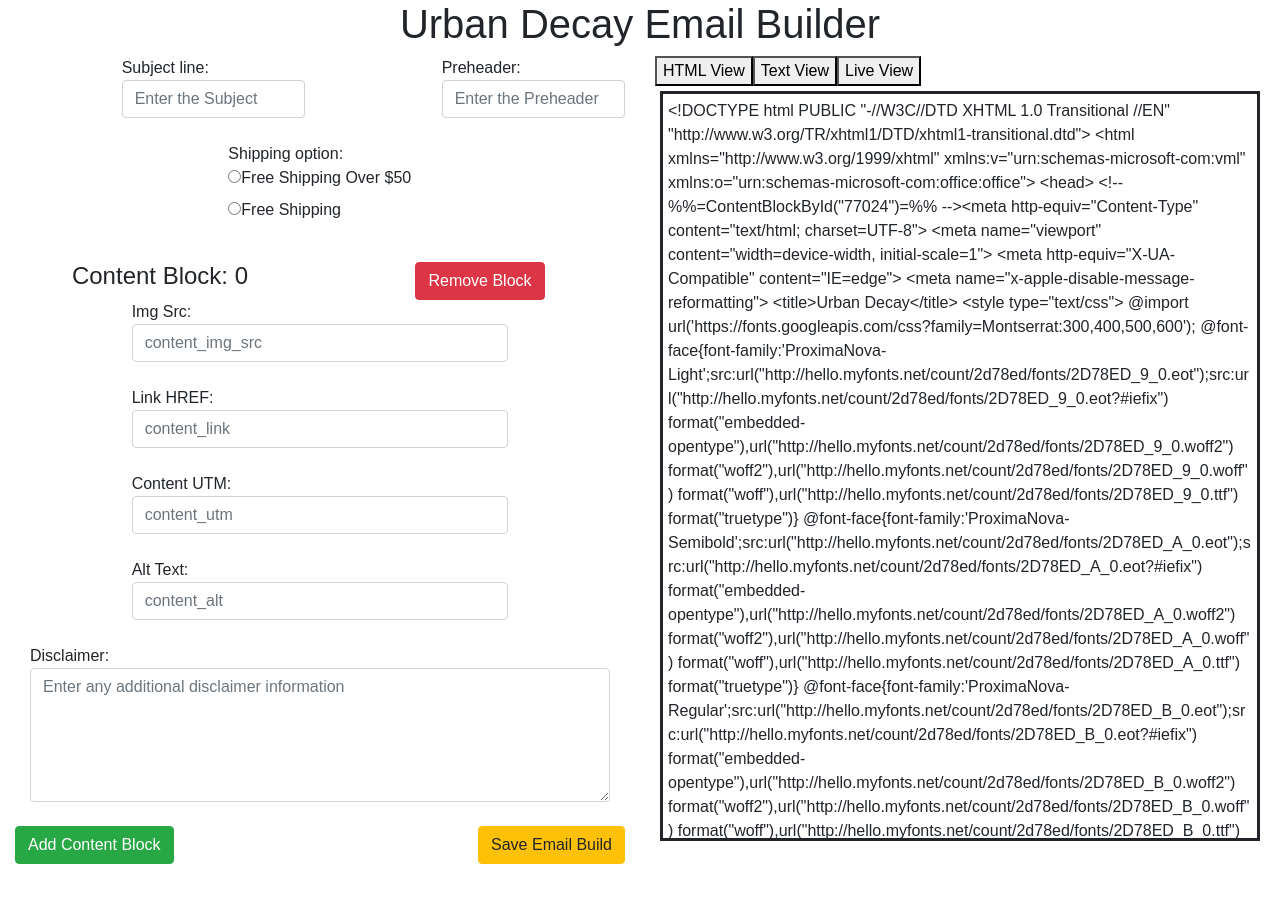
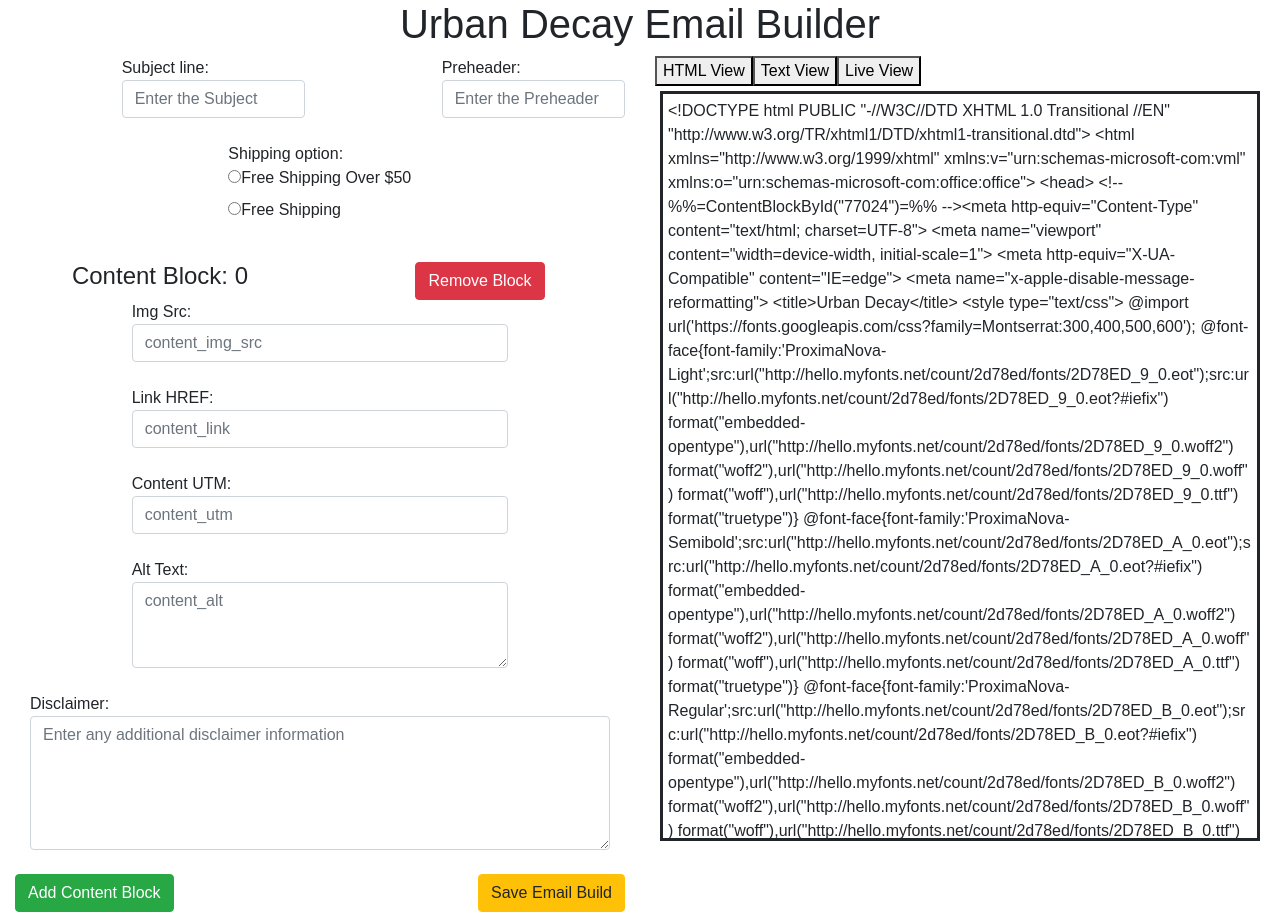
Before and after one commit to GrantHolcombe/UD-Email-builder, a React (Create React App) app: page / in a window 1280 px wide. Before the commit the page ends 864 px from the top, so only its background shows below. Built offline with nearby package versions, Linux system fonts and the light colour scheme.

Commit message:
updated alt text/ text version. also made it easier to use with less scrolling

```diff
--- a/src/App.js
+++ b/src/App.js
@@ -61,7 +61,7 @@
       change[event.target.name] = replace
     }
     else{
-        change[event.target.name] = val
+        change[event.target.name] = event.target.value
     }
 
   }
@@ -131,7 +131,7 @@
             <h1>Urban Decay Email Builder</h1>
           </div>
 
-          <div className="col-sm-6">
+          <div className="col-sm-6" >
 
             <div className="form-group">
               <Header onChange={this.handleChange} data={this.state}/>
--- a/src/components/content.js
+++ b/src/components/content.js
@@ -36,7 +36,7 @@
           </div>
           <div className="form-group">
             <label style={{minWidth: '100%'}}>Alt Text:
-              <input className="form-control input-lg" onChange={(e) => {this.props.onChange(e, item.content_id)}} value={item.content_alt} type="text" name={Object.keys(item)[4]} placeholder={Object.keys(item)[4]} />
+              <textarea rows="3" className="form-control input-lg" onChange={(e) => {this.props.onChange(e, item.content_id)}} value={item.content_alt} type="text" name={Object.keys(item)[4]} placeholder={Object.keys(item)[4]} />
             </label>
           </div>
         </div>
@@ -47,7 +47,7 @@
 
     return (
 
-<div className="content-section">
+<div className="content-section"  style={{maxHeight: 450, wordBreak: 'break-word', overflow: 'hidden scroll'}}>
         {contentBlocks}
 </div>
 
--- a/src/components/emailLiveVersion.js
+++ b/src/components/emailLiveVersion.js
@@ -45,7 +45,7 @@
     const previewHTML = head.blockOne + this.props.data.header_data + head.blockTwo + contentBlocks.join('') + footer.blockOne + this.props.data.footer_data + footer.blockTwo
 
     return (
-      <div style={{maxHeight: 750, border: 'solid', wordBreak: 'break-word', overflowY: 'scroll', padding: 5, margin: 5}}>
+      <div className="cool-divs-bro" style={{maxHeight: 900, border: 'solid', wordBreak: 'break-word', overflowY: 'scroll', padding: 5, margin: 5}}>
         <div dangerouslySetInnerHTML={{ __html: previewHTML }} />
       </div>
     );
--- a/src/components/emailTemplate.js
+++ b/src/components/emailTemplate.js
@@ -10,6 +10,8 @@
       const linkArr = item.content_link.split('');
       let renderLink = ''
       let utmTemplate = 'utm_medium=email_brand&utm_source=sfmc&utm_campaign=%%emailname_%%&utm_content=' + item.content_utm
+      let altText = item.content_alt.replace('\n', ' ');
+      altText = altText.replace('\"', '\'');
       if(linkArr.indexOf('#') !== -1){
         if(linkArr.indexOf('?') !== -1){
           linkArr.splice(linkArr.indexOf('#'), 0, "&" + utmTemplate);
@@ -33,7 +35,7 @@
          '<td width="100%" align="center" valign="top" class="photo">' +
           '<div align="right" style="font-size: 0; line-height: 1;">' +
            '<a href="' + renderLink + '" target="_blank" style="text-decoration:none;font-size:14px;font-family:arial;">' +
-            '<img src="' + item.content_img_src + '" width="100%" alt="' + item.content_alt + '" border="0" style="display:block;color:#ffffff;"/>' +
+            '<img src="' + item.content_img_src + '" width="100%" alt="' + altText + '" border="0" style="display:block;color:#ffffff;"/>' +
            '</a>' +
           '</div>' +
          '</td>' +
--- a/src/components/emailTextVersion.js
+++ b/src/components/emailTextVersion.js
@@ -31,7 +31,7 @@
 
         return (
           <div>
-            <p>
+            <p style={{whiteSpace: 'pre-line'}}>
               {item.content_alt}
               <br />
               {renderLink}
```
Also changed, not shown: 7 other files (tests, documents, lock files or other folders).
